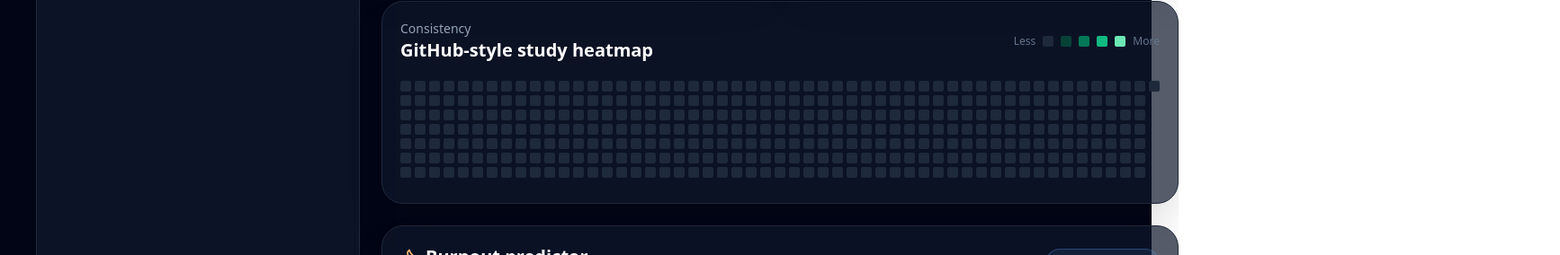
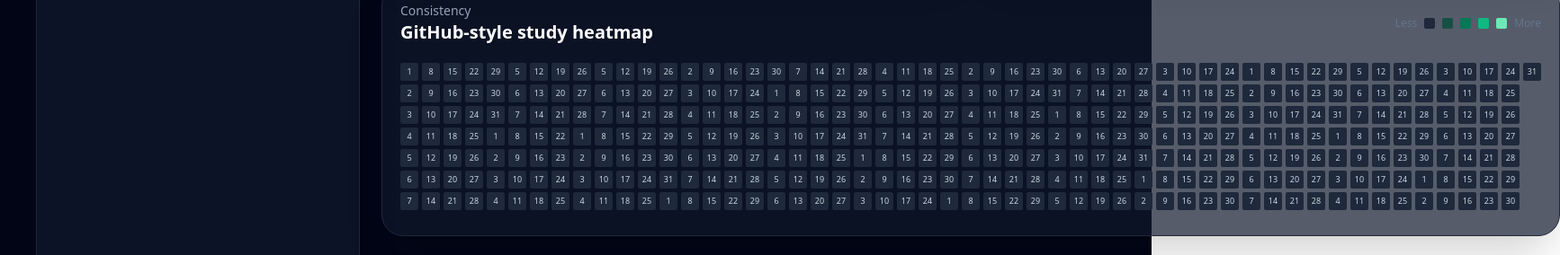
Before and after one commit to ortenszky/study-tracker, a Next.js app: page / in a window 1280 px wide. Shown: the part 813-1097 px from the top of the page at 90% size, 1734 px wide, since content can reach past the window. Built offline with nearby package versions, Linux system fonts and the light colour scheme; no server answers; the database is empty.

Commit message:
Heatmap fix

```diff
--- a/app/page.tsx
+++ b/app/page.tsx
@@ -757,15 +757,21 @@ export default function Home() {
 
               <div className="overflow-x-auto pb-2">
                 <div className="grid w-max grid-flow-col grid-rows-7 gap-1">
-                  {(stats?.heatmap ?? []).map((day) => (
+                  {(stats?.heatmap ?? []).map((day) => {
+                    const dateNumber = Number(day.date.slice(8, 10));
+
+                    return (
                         <div
                             key={day.date}
                             title={`${day.date}: ${day.hours}h`}
-                      className={`h-3 w-3 rounded-sm ${getHeatmapClass(
+                            className={`flex h-5 w-5 items-center justify-center rounded-sm text-[9px] font-medium text-slate-300 ${getHeatmapClass(
                                 day.level
                             )}`}
-                    />
-                  ))}
+                        >
+                          {dateNumber}
+                        </div>
+                    );
+                  })}
                 </div>
               </div>
             </div>
@@ -774,7 +780,7 @@ export default function Home() {
               <div className="flex flex-col gap-4 md:flex-row md:items-center md:justify-between">
                 <div>
                   <div className="mb-2 flex items-center gap-2">
-                    <Flame className="text-orange-300" size={20} />
+                    <Flame className="text-orange-300" size={20}/>
                     <h3 className="text-xl font-semibold text-white">
                     Burnout predictor
                     </h3>
```
Lines whose indentation alone changed are shown as unchanged.
